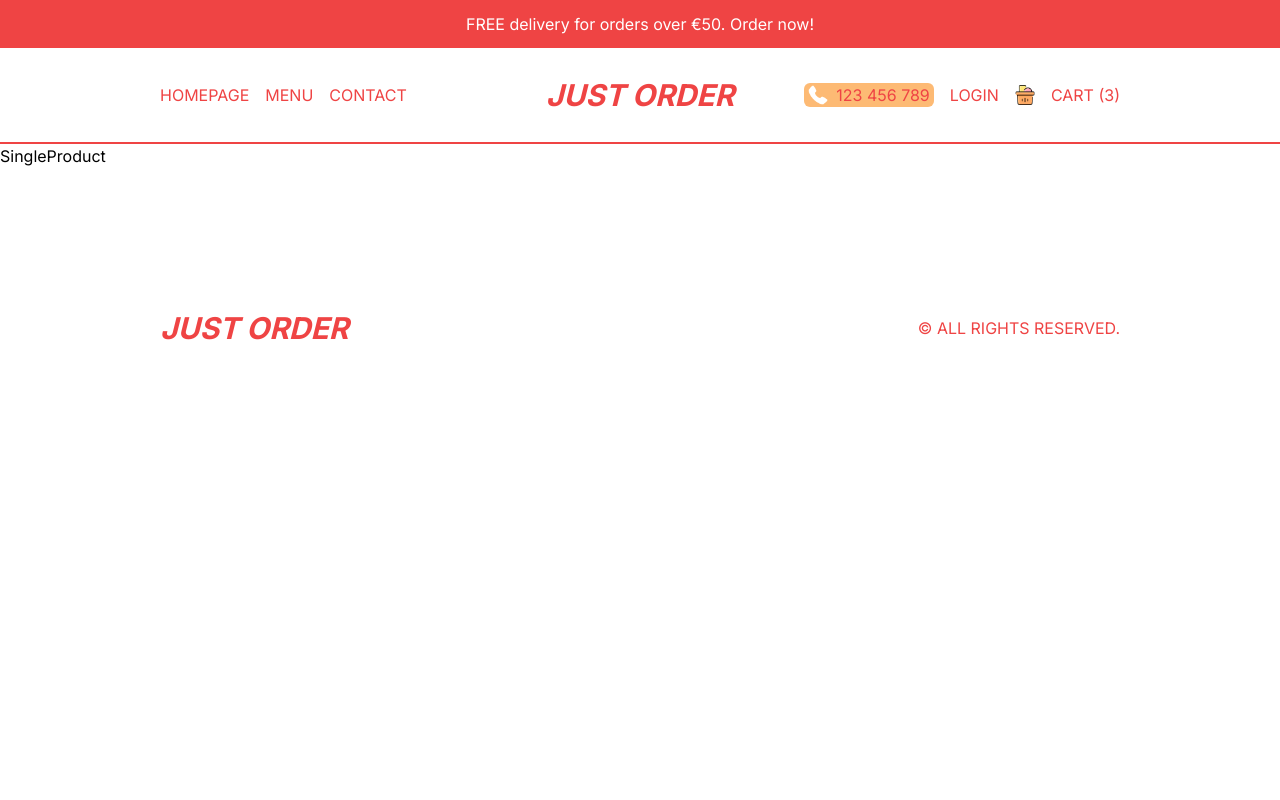
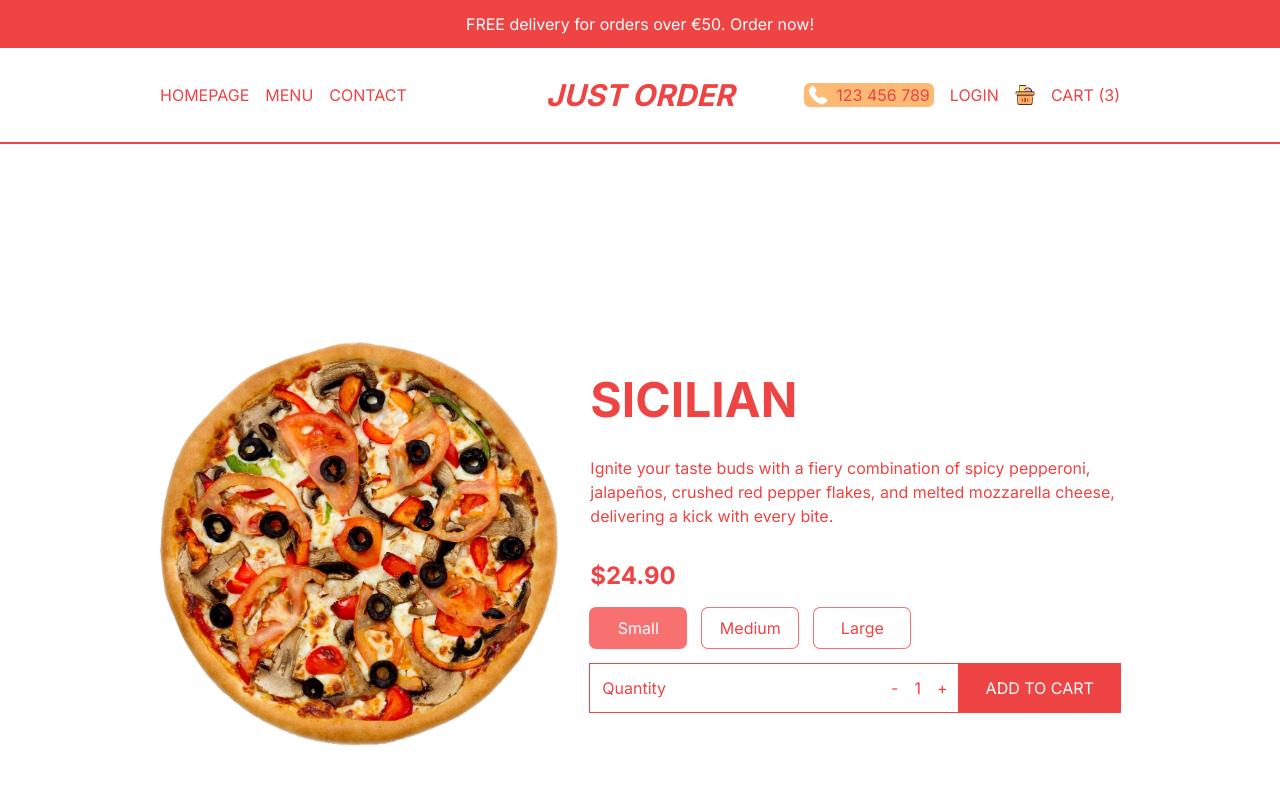
Before and after one commit to federico-init/restaurant-nextjs, a Next.js app: page /product/1 in a window 1280 px wide. Shown: the top 800 px of the page. Built offline with nearby package versions, Linux system fonts and the light colour scheme.

Commit message:
chore: single product page + price component

```diff
--- a/src/app/product/[id]/page.tsx
+++ b/src/app/product/[id]/page.tsx
@@ -1,7 +1,36 @@
+import Image from "next/image";
 import React from "react";
+import { singleProduct } from "@/data";
+import Price from "@/components/Price";
 
 const SingleProduct = () => {
-  return <div>SingleProduct</div>;
+  return (
+    <div className="p-4 lg:px-20 xl:px-40 h-screen flex flex-col justify-around text-red-500 md:flex-row md:gap-8 md:items-center">
+      {/* IMAGE CONTAINER */}
+      {singleProduct.img && (
+        <div className="relative w-full h-1/2 md:h-[70%]">
+          <Image
+            src={singleProduct.img}
+            alt=""
+            className="object-contain"
+            fill
+          />
+        </div>
+      )}
+      {/* TEXT CONTAINER */}
+      <div className="h-1/2 flex flex-col gap-4 md:justify-center md:gap-6 xl:gap-8">
+        <h1 className="text-3xl xl:text-5xl font-bold uppercase">
+          {singleProduct.title}
+        </h1>
+        <p>{singleProduct.desc}</p>
+        <Price
+          price={singleProduct.price}
+          id={singleProduct.id}
+          options={singleProduct.options}
+        />
+      </div>
+    </div>
+  );
 };
 
 export default SingleProduct;
--- /dev/null
+++ b/src/components/Price.tsx
@@ -0,0 +1,80 @@
+"use client";
+
+import { useState, useEffect } from "react";
+
+type Props = {
+  price: number;
+  id: number;
+  options?: { title: string; additionalPrice: number }[];
+};
+
+const maxQuantity = 10;
+
+const Price = ({ price, id, options }: Props) => {
+  // quantity
+  const [quantity, setQuantity] = useState(1);
+
+  // total price
+  const [total, setTotal] = useState(price);
+
+  // selected option
+  const [selected, setSelected] = useState(0);
+
+  useEffect(() => {
+    setTotal(
+      quantity * (options ? price + options[selected].additionalPrice : price)
+    );
+  }, [quantity, selected, options, price]);
+
+  return (
+    <div className="flex flex-col gap-4">
+      <h2 className="text-2xl font-bold">${total.toFixed(2)}</h2>
+      {/* OPTIONS CONTAINER */}
+      <div className="flex gap-4">
+        {options?.map((option, index) => (
+          <button
+            key={option.title}
+            className="min-w-[6rem] p-2 ring-1 ring-red-400 rounded-md"
+            style={{
+              background: selected === index ? "rgb(248 113 113)" : "white",
+              color: selected === index ? "white" : "rgb(239 68 68)",
+            }}
+            onClick={() => setSelected(index)}
+          >
+            {option.title}
+          </button>
+        ))}
+      </div>
+      {/* QUANTITY AND ADD BUTTON CONTAINER */}
+      <div className="flex justify-between items-center">
+        {/* QUANTITY */}
+        <div className="flex justify-between w-full p-3 ring-1 ring-red-500">
+          <span>Quantity</span>
+          <div className="flex gap-4 items-center">
+            <button
+              onClick={() => setQuantity((prev) => (prev > 1 ? prev - 1 : 1))}
+            >
+              {"-"}
+            </button>
+            <span>{quantity}</span>
+            <button
+              onClick={() =>
+                setQuantity((prev) =>
+                  prev < maxQuantity ? prev + 1 : maxQuantity
+                )
+              }
+            >
+              {"+"}
+            </button>
+          </div>
+        </div>
+        {/* CART BUTTON */}
+        <button className="w-56 uppercase p-3 text-white bg-red-500 ring-1 ring-red-500">
+          Add to Cart
+        </button>
+      </div>
+    </div>
+  );
+};
+
+export default Price;
```
